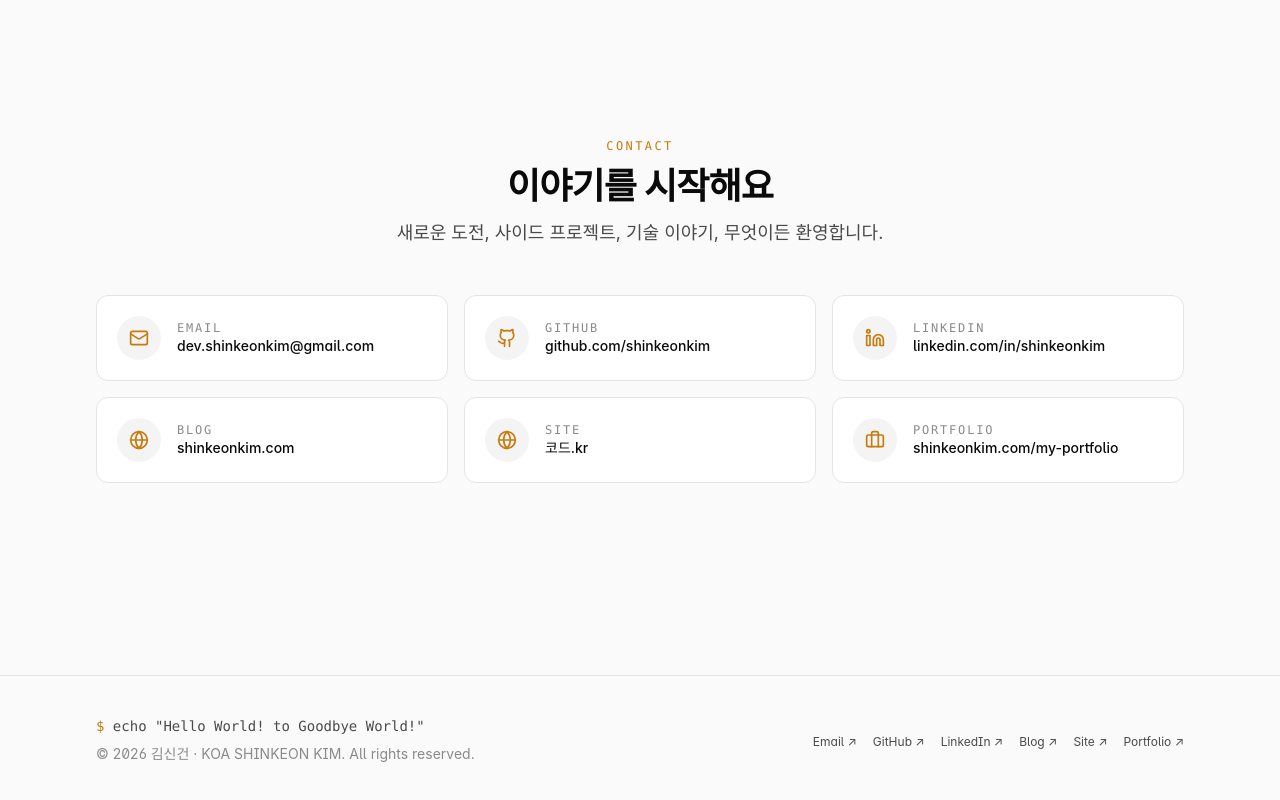
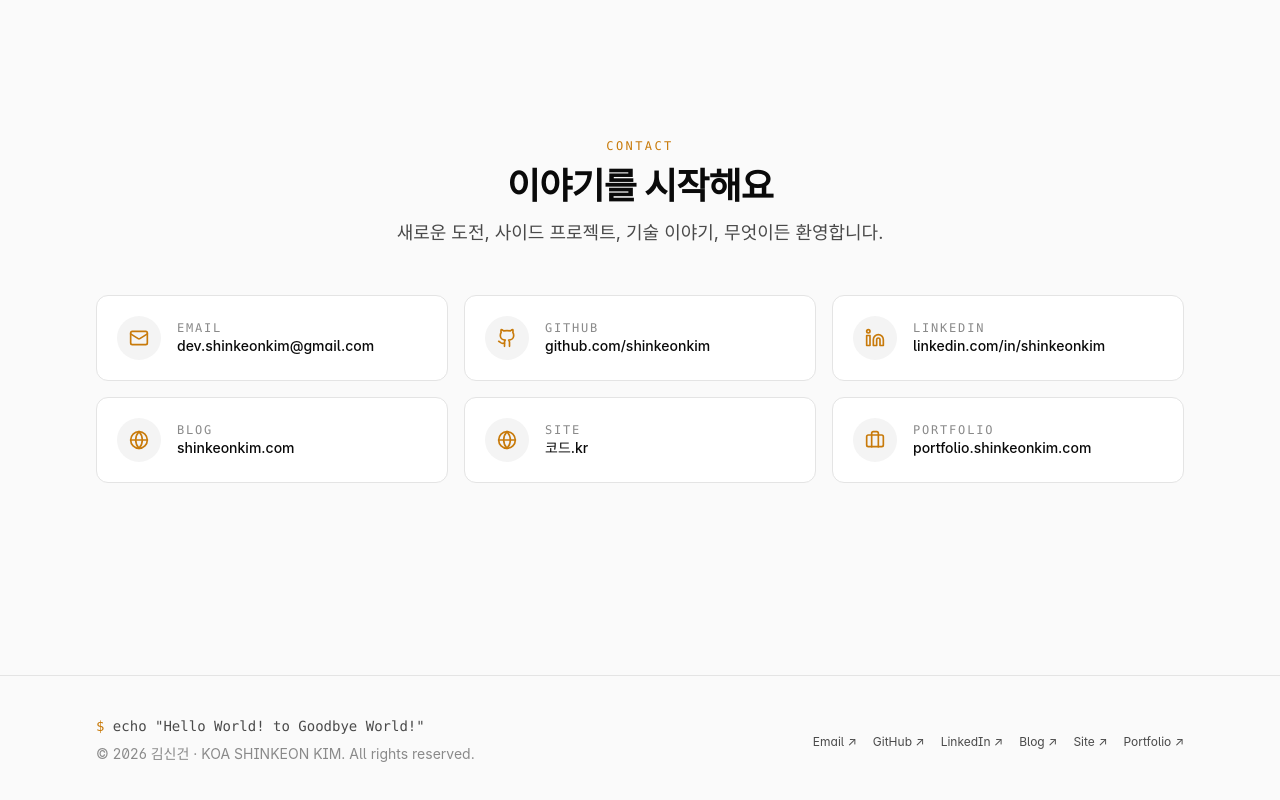
Before and after one commit to shinkeonkim/my-portfolio, a Vue app: page / in a window 1280 px wide. Before the commit this address led to /my-portfolio/. Shown: the part 10586-11386 px from the top of the page. Built offline with nearby package versions, Linux system fonts and the light colour scheme.

Commit message:
fix: cloudflare deploy

```diff
--- a/index.html
+++ b/index.html
@@ -21,7 +21,7 @@
     />
     <meta name="keywords" content="김신건, Koa, Backend Engineer, 포트폴리오, Django, Rails, Vue, Kubernetes, AWS" />
     <meta name="author" content="김신건 (Koa)" />
-    <link rel="canonical" href="https://shinkeonkim.com/my-portfolio/" />
+    <link rel="canonical" href="https://portfolio.shinkeonkim.com/" />
 
     <meta property="og:type" content="website" />
     <meta property="og:title" content="김신건 / Backend Engineer Portfolio" />
@@ -29,15 +29,15 @@
       property="og:description"
       content="파악하고 바로 움직이는, 직접 만들고 운영하는 백엔드 엔지니어의 포트폴리오."
     />
-    <meta property="og:url" content="https://shinkeonkim.com/my-portfolio/" />
-    <meta property="og:image" content="https://shinkeonkim.com/my-portfolio/og-image.png" />
+    <meta property="og:url" content="https://portfolio.shinkeonkim.com/" />
+    <meta property="og:image" content="https://portfolio.shinkeonkim.com/og-image.png" />
     <meta property="og:locale" content="ko_KR" />
     <meta property="og:site_name" content="김신건의 로그" />
 
     <meta name="twitter:card" content="summary_large_image" />
     <meta name="twitter:title" content="김신건 / Backend Engineer Portfolio" />
     <meta name="twitter:description" content="파악하고 바로 움직이는 백엔드 엔지니어." />
-    <meta name="twitter:image" content="https://shinkeonkim.com/my-portfolio/og-image.png" />
+    <meta name="twitter:image" content="https://portfolio.shinkeonkim.com/og-image.png" />
 
     <!-- JSON-LD Structured Data -->
     <script type="application/ld+json">
@@ -54,7 +54,7 @@
       },
       "name": "김신건 / Backend Engineer Portfolio",
       "description": "파악하고 바로 움직이는, 직접 만들고 운영하는 백엔드 엔지니어의 포트폴리오.",
-      "url": "https://shinkeonkim.com/my-portfolio/"
+      "url": "https://portfolio.shinkeonkim.com/"
     }
     </script>
 
--- a/src/data/contact.ts
+++ b/src/data/contact.ts
@@ -34,7 +34,7 @@ export const contactLinks: readonly ContactLink[] = [
   {
     channel: 'portfolio',
     label: 'Portfolio',
-    value: 'shinkeonkim.com/my-portfolio',
-    href: 'https://shinkeonkim.com/my-portfolio',
+    value: 'portfolio.shinkeonkim.com',
+    href: 'https://portfolio.shinkeonkim.com',
   },
 ] as const
--- a/src/router/index.ts
+++ b/src/router/index.ts
@@ -35,7 +35,7 @@ const routes: RouteRecordRaw[] = [
 ]
 
 export const router = createRouter({
-  history: createWebHistory('/my-portfolio/'),
+  history: createWebHistory('/'),
   routes,
   scrollBehavior(to, _from, savedPosition) {
     if (savedPosition) return savedPosition
--- a/vite.config.ts
+++ b/vite.config.ts
@@ -4,7 +4,7 @@ import vue from '@vitejs/plugin-vue'
 import tailwindcss from '@tailwindcss/vite'
 
 export default defineConfig({
-  base: '/my-portfolio/',
+  base: '/',
   plugins: [vue(), tailwindcss()],
   resolve: {
     alias: {
--- /dev/null
+++ b/wrangler.json
@@ -0,0 +1,17 @@
+{
+  "name": "my-portfolio",
+  "compatibility_date": "2026-07-31",
+  "assets": {
+    "directory": "dist",
+    "not_found_handling": "single-page-application"
+  },
+  "routes": [
+    {
+      "pattern": "portfolio.shinkeonkim.com",
+      "custom_domain": true
+    }
+  ],
+  "observability": {
+    "enabled": true
+  }
+}
```
Also changed, not shown: public/robots.txt, 2 other files (tests, documents, lock files or other folders).
